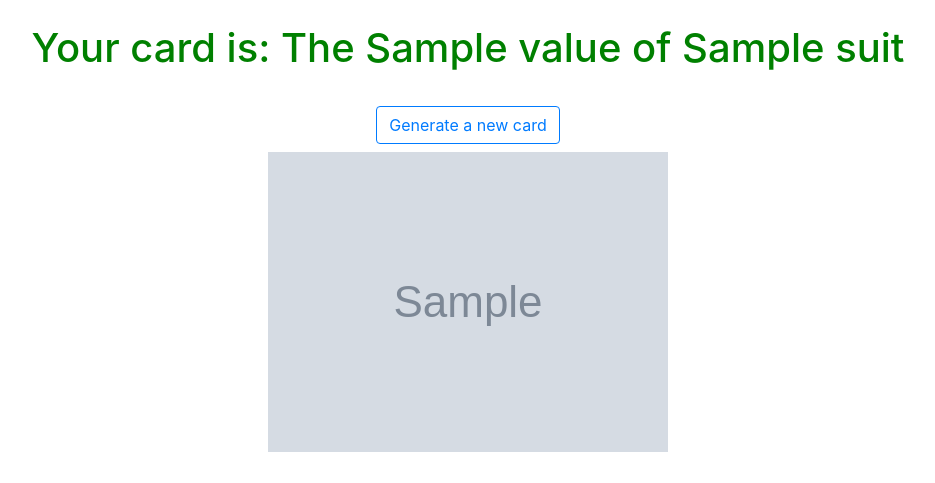
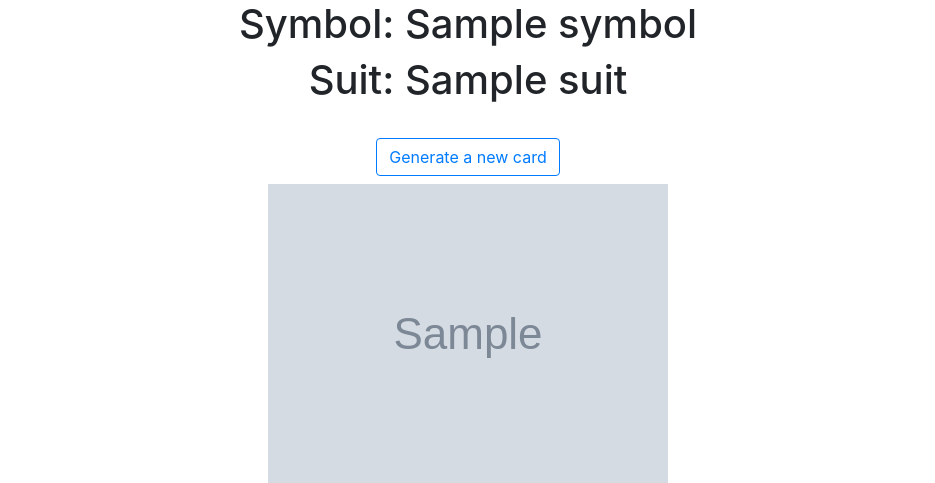
Before and after one commit to myounis789/QA-DevOps-Practical-Project, a Flask app: template Service1/templates/index.html in a window 1280 px wide. Shown: the top 483 px of the page, without its empty margins (172-1107 px from the left). Run offline with Flask 2, Linux system fonts and the light colour scheme; the template is opened without the code that fills it: most values are stand-ins (such as "Sample title", 1, 10 or a date in 2020); grey boxes marked "Sample" are stand-in pictures; some libraries are stand-ins or nearby versions.

Commit message:
App version1

```diff
--- a/Service1/app.py
+++ b/Service1/app.py
@@ -13,7 +13,7 @@ def server():
     json = card_gen.json()
     image = json["image"]
     value = json["value"]
-    return render_template('index.html', image=image, value=value)
+    return render_template('index.html', symbol=symbol.text, suit=suit.text, image=image)
     # return render_template('index.html', symbol=symbol.text, suit=suit.text, image=image, value=value)
 
 if __name__ == "__main__":
--- a/Service1/templates/index.html
+++ b/Service1/templates/index.html
@@ -12,10 +12,10 @@
 
 <body>
     <center>
-        <!-- <h1>Symbol: {{ symbol }} </h1>
-        <h1>Suit: {{ suit }}</h1> -->
-        <br>
-        <h1 style=color:green>Your card is: The {{value}} of {{suit}}</h1>
+        <h1>Symbol: {{ symbol }} </h1>
+        <h1>Suit: {{ suit }}</h1>
+        <!-- <br>
+        <h1 style=color:green>Your card is: The {{value}} of {{suit}}</h1> -->
         <br>
         <h2>
             <a class="btn btn-outline-primary btn-md" type=button href="{{ url_for('server') }}"> Generate a new
```
